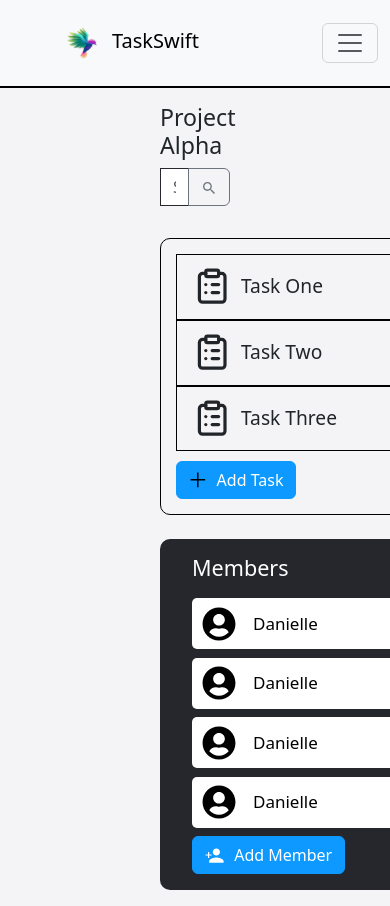
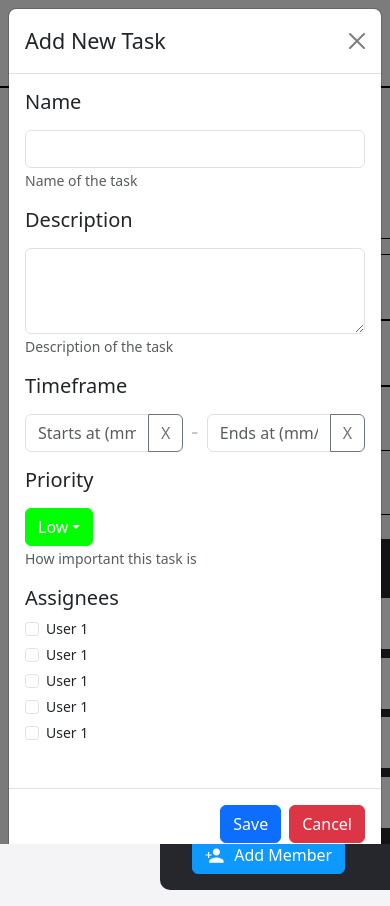
Before and after one commit to jonathanWongLS/TaskSwift, a React (Vite) app in the folder task-swift/: page /tasks in a window 390 px wide. Both pictures are taken after a click on the button "Add Task". Shown: the top 906 px of the page. Built offline with nearby package versions, Linux system fonts and the light colour scheme.

Commit message:
Implemented responsive "Add Task" form design

```diff
--- a/task-swift/src/components/TaskList/TaskList.css
+++ b/task-swift/src/components/TaskList/TaskList.css
@@ -125,3 +125,13 @@
     border: 1px solid black;
     min-width: 550px;
 }
+
+.modal-add-task {
+    min-width: 60%;
+}
+
+.task-timeframe-inputs-container {
+    display: flex;
+    align-items: center;
+    gap: .5rem;
+}
--- a/task-swift/src/components/TaskList/TaskList.jsx
+++ b/task-swift/src/components/TaskList/TaskList.jsx
@@ -2,11 +2,17 @@ import { useState } from "react";
 
 import Dropdown from "react-bootstrap/Dropdown";
 import Button from "react-bootstrap/Button";
+import Modal from "react-bootstrap/Modal";
+import Row from "react-bootstrap/Row";
+import Col from "react-bootstrap/Col";
+import Form from "react-bootstrap/Form";
+import InputGroup from "react-bootstrap/InputGroup";
 
 import { LuClipboardList } from "react-icons/lu";
 import { FaUserCircle } from "react-icons/fa";
 import { RiDeleteBin6Line } from "react-icons/ri";
 import { GrAdd } from "react-icons/gr";
+import { BsDashLg } from "react-icons/bs";
 
 import "./TaskList.css";
 
@@ -16,74 +22,119 @@ const TaskCard = ({ taskTitle }) => {
 
     const handleTaskStatusSelect = (eventKey) => {
         setSelectedTaskStatus(eventKey);
-    }
+    };
 
     const handleTaskPrioritySelect = (eventKey) => {
         setSelectedTaskPriority(eventKey);
-    }
+    };
 
     const getStatusDropdownColor = () => {
         switch (selectedTaskStatus) {
         case "TO DO":
-                return {backgroundColor: "#E4E6EA", borderColor: "#E4E6EA", color: "#3D4D6A", fontWeight: 500};
+            return {
+            backgroundColor: "#E4E6EA",
+            borderColor: "#E4E6EA",
+            color: "#3D4D6A",
+            fontWeight: 500,
+            };
         case "IN PROGRESS":
-                return {backgroundColor: "#E9F2FF", borderColor: "#E9F2FF", color: "#0077DB", fontWeight: 500};
+            return {
+            backgroundColor: "#E9F2FF",
+            borderColor: "#E9F2FF",
+            color: "#0077DB",
+            fontWeight: 500,
+            };
         case "DONE":
-                return {backgroundColor: "#DCFFF1", borderColor: "#DCFFF1", color: "#57987D", fontWeight: 500};
+            return {
+            backgroundColor: "#DCFFF1",
+            borderColor: "#DCFFF1",
+            color: "#57987D",
+            fontWeight: 500,
+            };
         default:
             return {};
         }
-    }
+    };
 
     const getPriorityDropdownColor = () => {
         switch (selectedTaskPriority) {
         case "Low":
-                return {backgroundColor: "#00FF00", borderColor: "#00FF00", color: "white", fontWeight: 500};
+            return {
+            backgroundColor: "#00FF00",
+            borderColor: "#00FF00",
+            color: "white",
+            fontWeight: 500,
+            };
         case "Medium":
-                return {backgroundColor: "#FFD700", borderColor: "#FFD700", color: "white", fontWeight: 500};
+            return {
+            backgroundColor: "#FFD700",
+            borderColor: "#FFD700",
+            color: "white",
+            fontWeight: 500,
+            };
         case "High":
-                return {backgroundColor: "#B30000", borderColor: "#B30000", color: "white", fontWeight: 500};
+            return {
+            backgroundColor: "#B30000",
+            borderColor: "#B30000",
+            color: "white",
+            fontWeight: 500,
+            };
         default:
             return {};
         }
-    }
+    };
 
     return (
         <div className="taskcard-container">
             <div className="taskcard-left">
                 <LuClipboardList size="2em" />
-                <p>{ taskTitle }</p>
+                <p>{taskTitle}</p>
             </div>
             <div className="taskcard-right">
-                <Dropdown onSelect={ handleTaskStatusSelect }>
-                    <Dropdown.Toggle style={ getStatusDropdownColor() }>
-                        { selectedTaskStatus }
+                <Dropdown onSelect={handleTaskStatusSelect}>
+                <Dropdown.Toggle style={getStatusDropdownColor()}>
+                    {selectedTaskStatus}
                 </Dropdown.Toggle>
                 <Dropdown.Menu>
                     <div className="todo-item-container">
-                            <Dropdown.Item eventKey="TO DO" className="todo-item">TO DO</Dropdown.Item>
+                    <Dropdown.Item eventKey="TO DO" className="todo-item">
+                        TO DO
+                    </Dropdown.Item>
                     </div>
                     <div className="inprogress-item-container">
-                            <Dropdown.Item eventKey="IN PROGRESS" className="inprogress-item">IN PROGRESS</Dropdown.Item>
+                    <Dropdown.Item eventKey="IN PROGRESS" className="inprogress-item">
+                        IN PROGRESS
+                    </Dropdown.Item>
                     </div>
                     <div className="done-item-container">
-                            <Dropdown.Item eventKey="DONE" className="done-item">DONE</Dropdown.Item>
+                    <Dropdown.Item eventKey="DONE" className="done-item">
+                        DONE
+                    </Dropdown.Item>
                     </div>
                 </Dropdown.Menu>
                 </Dropdown>
-                <Dropdown onSelect={ handleTaskPrioritySelect }>
-                    <Dropdown.Toggle className="priority-dropdown-toggle" style={ getPriorityDropdownColor() }>
-                        { selectedTaskPriority }
+                <Dropdown onSelect={handleTaskPrioritySelect}>
+                <Dropdown.Toggle
+                    className="priority-dropdown-toggle"
+                    style={getPriorityDropdownColor()}
+                >
+                    {selectedTaskPriority}
                 </Dropdown.Toggle>
                 <Dropdown.Menu>
                     <div className="low-item-container">
-                            <Dropdown.Item eventKey="Low" className="low-item">Low</Dropdown.Item>
+                    <Dropdown.Item eventKey="Low" className="low-item">
+                        Low
+                    </Dropdown.Item>
                     </div>
                     <div className="medium-item-container">
-                            <Dropdown.Item eventKey="Medium" className="medium-item">Medium</Dropdown.Item>
+                    <Dropdown.Item eventKey="Medium" className="medium-item">
+                        Medium
+                    </Dropdown.Item>
                     </div>
                     <div className="high-item-container">
-                            <Dropdown.Item eventKey="High" className="high-item">High</Dropdown.Item>
+                    <Dropdown.Item eventKey="High" className="high-item">
+                        High
+                    </Dropdown.Item>
                     </div>
                 </Dropdown.Menu>
                 </Dropdown>
@@ -92,9 +143,46 @@ const TaskCard = ({ taskTitle }) => {
             </div>
         </div>
     );
-}
+};
 
 const TaskList = () => {
+    const [showAddTaskModal, setShowAddTaskModal] = useState(false);
+    const [selectedTaskPriorityAdd, setSelectedTaskPriorityAdd] = useState("Low");
+
+    const handleCloseAddTaskModal = () => setShowAddTaskModal(false);
+    const handleOpenAddTaskModal = () => setShowAddTaskModal(true);
+    const handleTaskPrioritySelectAdd = (eventKey) => {
+        setSelectedTaskPriorityAdd(eventKey);
+    };
+
+    const getPriorityDropdownColorAdd = () => {
+        switch (selectedTaskPriorityAdd) {
+            case "Low":
+                return {
+                    backgroundColor: "#00FF00",
+                    borderColor: "#00FF00",
+                    color: "white",
+                    fontWeight: 500,
+                };
+            case "Medium":
+                return {
+                    backgroundColor: "#FFD700",
+                    borderColor: "#FFD700",
+                    color: "white",
+                    fontWeight: 500,
+                };
+            case "High":
+                return {
+                    backgroundColor: "#B30000",
+                    borderColor: "#B30000",
+                    color: "white",
+                    fontWeight: 500,
+                };
+            default:
+                return {};
+        }
+    };
+
     return (
         <div className="tasklist-container">
             <div className="tasklist-cards">
@@ -103,10 +191,124 @@ const TaskList = () => {
                 <TaskCard taskTitle="Task Three" />
             </div>
             <>
-            <Button className="add-task-btn">
+                <Button className="add-task-btn" onClick={handleOpenAddTaskModal}>
                 <GrAdd fontSize="1.1em" />
                 <p>Add Task</p>
                 </Button>
+
+                <Modal dialogClassName="modal-add-task" show={showAddTaskModal} onHide={handleCloseAddTaskModal}>
+                <Modal.Header closeButton>
+                    <Modal.Title>Add New Task</Modal.Title>
+                </Modal.Header>
+                <Modal.Body>
+                    <Row>
+                        <Col sm={12} md={12} xl={8}>
+                            <Form>
+                                <Form.Group className="mb-3 task-name-group">
+                                    <Form.Label>
+                                        <h5>Name</h5>
+                                    </Form.Label>
+                                    <Form.Control type="text" />
+                                    <Form.Text muted>Name of the task</Form.Text>
+                                </Form.Group>
+                                <Form.Group className="mb-3 task-desc-group">
+                                    <Form.Label>
+                                        <h5>Description</h5>
+                                    </Form.Label>
+                                    <Form.Control as="textarea" rows={3} />
+                                    <Form.Text muted>Description of the task</Form.Text>
+                                </Form.Group>
+                                <div className="task-timeframe-container">
+                                    <Form.Group className="mb-3 task-timeframe-group">
+                                        <Form.Label>
+                                            <h5>Timeframe</h5>
+                                        </Form.Label>
+                                        <div className="task-timeframe-inputs-container">
+                                            <InputGroup className="task-timeframe-start-group">
+                                                <Form.Control placeholder="Starts at (mm/dd/yyyy)" />
+                                                <Button variant="outline-secondary">
+                                                    X
+                                                </Button>
+                                            </InputGroup>
+                                            <BsDashLg />
+                                            <InputGroup className="task-timeframe-end-group">
+                                                <Form.Control placeholder="Ends at (mm/dd/yyyy)" />
+                                                <Button variant="outline-secondary" id="button-addon2">
+                                                X
+                                                </Button>
+                                            </InputGroup>
+                                        </div>
+                                    </Form.Group>
+                                </div>
+                                <Form.Group className="mb-3">
+                                    <Form.Label>
+                                        <h5>Priority</h5>
+                                    </Form.Label>
+                                    <Dropdown onSelect={handleTaskPrioritySelectAdd}>
+                                        <Dropdown.Toggle variant="success" style={getPriorityDropdownColorAdd()}>
+                                            { selectedTaskPriorityAdd }
+                                        </Dropdown.Toggle>
+
+                                        <Dropdown.Menu>
+                                            <div className="low-item-container">
+                                                <Dropdown.Item eventKey="Low" className="low-item">
+                                                    Low
+                                                </Dropdown.Item>
+                                            </div>
+                                            <div className="medium-item-container">
+                                                <Dropdown.Item eventKey="Medium" className="medium-item">
+                                                    Medium
+                                                </Dropdown.Item>
+                                            </div>
+                                            <div className="high-item-container">
+                                                <Dropdown.Item eventKey="High" className="high-item">
+                                                    High
+                                                </Dropdown.Item>
+                                            </div>
+                                        </Dropdown.Menu>
+                                    </Dropdown>
+                                    <Form.Text muted>How important this task is</Form.Text>
+                                </Form.Group>
+                            </Form>
+                        </Col>
+                        <Col sm={12} md={12} xl={4}>
+                            <Form.Group className="mb-3">
+                                <Form.Label>
+                                    <h5>Assignees</h5>
+                                    <Form.Check
+                                        type="checkbox"
+                                        label="User 1"
+                                    />
+                                    <Form.Check
+                                        type="checkbox"
+                                        label="User 1"
+                                    />
+                                    <Form.Check
+                                        type="checkbox"
+                                        label="User 1"
+                                    />
+                                    <Form.Check
+                                        type="checkbox"
+                                        label="User 1"
+                                    />
+                                    <Form.Check
+                                        type="checkbox"
+                                        label="User 1"
+                                    />
+                                </Form.Label>
+                            </Form.Group>
+                        </Col>
+                    </Row>
+                </Modal.Body>
+                <Modal.Footer>
+                    <Button variant="primary" onClick={handleCloseAddTaskModal}>
+                    Save
+                    </Button>
+                    <Button variant="danger" onClick={handleCloseAddTaskModal}>
+                    Cancel
+                    </Button>
+                </Modal.Footer>
+                </Modal>
             </>
         </div>
     );
```
Lines whose indentation alone changed are shown as unchanged.
